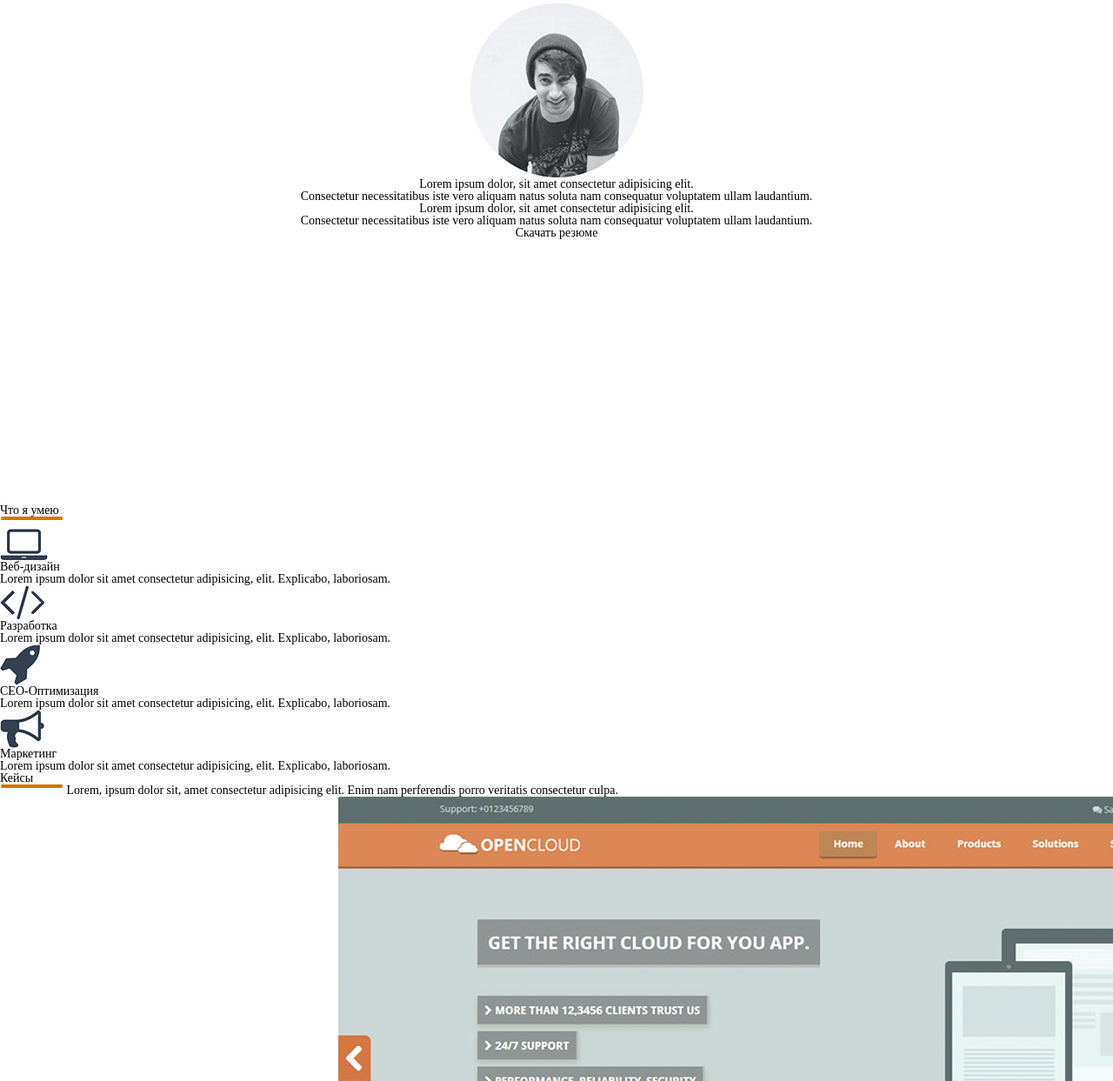
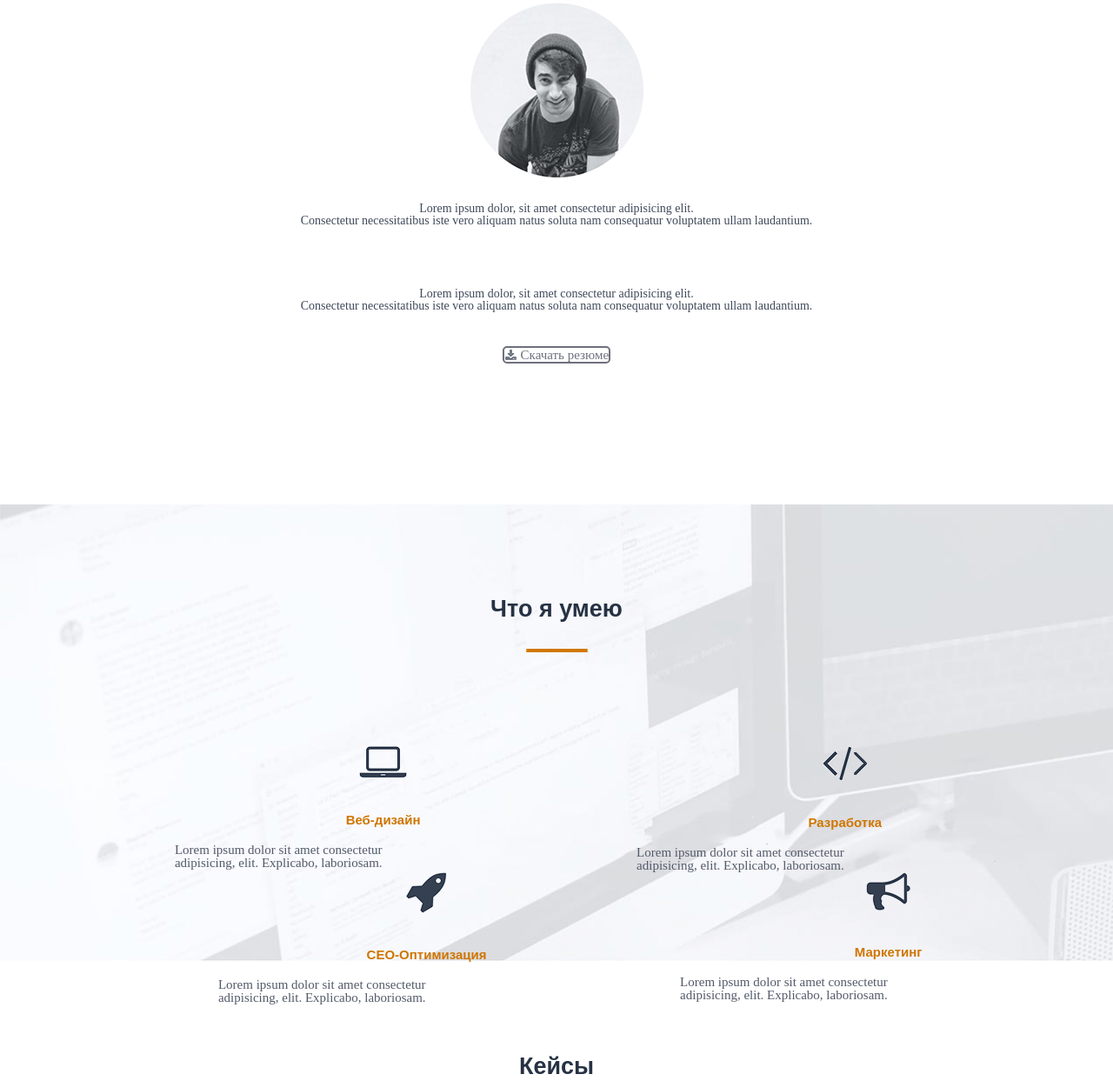
Before and after one commit to dmintr/dmintr, a plain HTML site: page src/index.html in a window 1280 px wide. Shown: the part 1046-2289 px from the top of the page at 87% size. Drawn offline with Linux system fonts and the light colour scheme.

Commit message:
Add files via upload

```diff
--- a/src/css/style.css
+++ b/src/css/style.css
@@ -86,5 +86,107 @@ float: left;
 }
 
 .about_me span{
-	margin-top: 28px;
+	display: block;
+	margin: 28px;
+	color: #3f495a;
 }
+
+.about_me a{
+	display: inline;
+	color: #6f707e;
+	font-size: 15px;
+	height: 12px;
+	width: 11px;
+	text-align: center;
+	border: 2px solid #6f707e;
+	border-radius: 5px;
+	background: none;
+}
+
+.main3{
+	width: 100%;
+	height: 526px;
+	background: url(../img/фон2.png) no-repeat;
+	background-size: cover;
+}
+
+.item_skills{
+	text-align: center;
+}
+
+.item_skills h2{
+	padding-top: 107px;
+	color: #263244;
+	font-size: 27px;
+	font-family: arial; sans-serif;
+	font-weight: 600;
+}
+
+.skil{
+	float: left;
+	margin-top: 108px;
+	padding-left: 200px;
+	width: 100%;
+	text-align: center;
+}
+
+.skil h4{
+	color: #cf7600;
+	margin-top: 40px;
+	font-size: 15px;
+	font-family: arial; sans-serif;
+	font-weight: 600;
+}
+
+.skil span{
+	display: block;
+	text-align: center;
+	margin-top: 20px;
+	color: #525a69;
+	font-size: 15px;
+	width: 50%;
+}
+
+.skil div{
+	float: left;
+}
+.development{
+	margin-left: 50px;
+}
+
+.seo{
+	margin-left: 50px;
+}
+
+.marketing{
+	margin-left: 50px;
+}
+
+
+
+.main4{
+	background: white;
+	height: 2005px;
+	width: 100%;
+}
+
+.cases{
+	text-align: center;
+
+}
+
+.cases h2{
+	padding-top: 107px;
+	color: #263244;
+	font-size: 27px;
+	font-family: arial; sans-serif;
+	font-weight: 600;
+}
+.cases p{
+	display: block;
+	text-align: center;
+	margin-top: 20px;
+	color: #525a69;
+	font-size: 15px;
+	float: center;
+}
--- a/src/index.html
+++ b/src/index.html
@@ -50,54 +50,62 @@
 <br>
 <span class="sp2">Lorem ipsum dolor, sit amet consectetur adipisicing elit. <br>Consectetur necessitatibus iste vero aliquam natus soluta nam consequatur voluptatem ullam laudantium.</span>
 <br>
-<a href="">Скачать резюме</a>
+
+
+	<a href=""><img src="img/иконка.png" alt=""> Скачать резюме</a>
+
+
  </div>
  </div>
 
+<div class="main3">
 <div class="item_skills">
 
 <h2>Что я умею</h2>
 
-	<img src="img/line.png" alt="line">
+<img class="line" src="img/line.png" alt="line">
 
-<div class="веб-дизайн">
+<div class="skil">
+	<div class="design">
 			<img src="img/ноут.png" alt="веб-дизайн">
 			<h4>Веб-дизайн</h4>
 			<span>Lorem ipsum dolor sit amet consectetur adipisicing, elit. Explicabo, laboriosam.</span>
 		</div>
 
-<div class="разработка">
+		<div class="development">
 			<img src="img/знак.png" alt="разработка">
 			<h4>Разработка</h4>
 			<span>Lorem ipsum dolor sit amet consectetur adipisicing, elit. Explicabo, laboriosam.</span>
 		</div>
 
-<div class="сео">
+		<div class="seo">
 			<img src="img/ракета.png" alt="ракета">
 			<h4>СЕО-Оптимизация</h4>
 			<span>Lorem ipsum dolor sit amet consectetur adipisicing, elit. Explicabo, laboriosam.</span>
 		</div>
 
-<div class="маркетинг">
+		<div class="marketing">
 			<img src="img/граммофон.png" alt="граммофон">
 			<h4>Маркетинг</h4>
 			<span>Lorem ipsum dolor sit amet consectetur adipisicing, elit. Explicabo, laboriosam.</span>
 		</div>
+</div>
 
+</div>
 </div>
 
 
 
-<div class="cases">
+<div class="main4"><div class="cases">
 
 	<h2>Кейсы</h2>
-
-	<img src="img/line.png" alt="line">
-
-<span>Lorem, ipsum dolor sit, amet consectetur adipisicing elit. Enim nam perferendis porro veritatis consectetur culpa.</span>
-
+<br>
+	<img class="line" src="img/line.png" alt="line">
+<br>
+<p>Lorem, ipsum dolor sit, amet consectetur adipisicing elit. Enim nam perferendis porro veritatis consectetur culpa.</p>
+<br>
 		<img src="img/фотка2.png" alt="фотка2">
-
+<br>
 <div class="client">
 <h3>client</h3>
 <span>какая-то компания</span>
@@ -115,7 +123,7 @@
 
 <a href="" type="value">VISIT LIVE SITE</a>
 
-</div>
+</div> </div>
 
 <div class="cost_calculatoin">
 
```
Also changed, not shown: src/img/иконка.png (added). Lines whose indentation alone changed are shown as unchanged.
